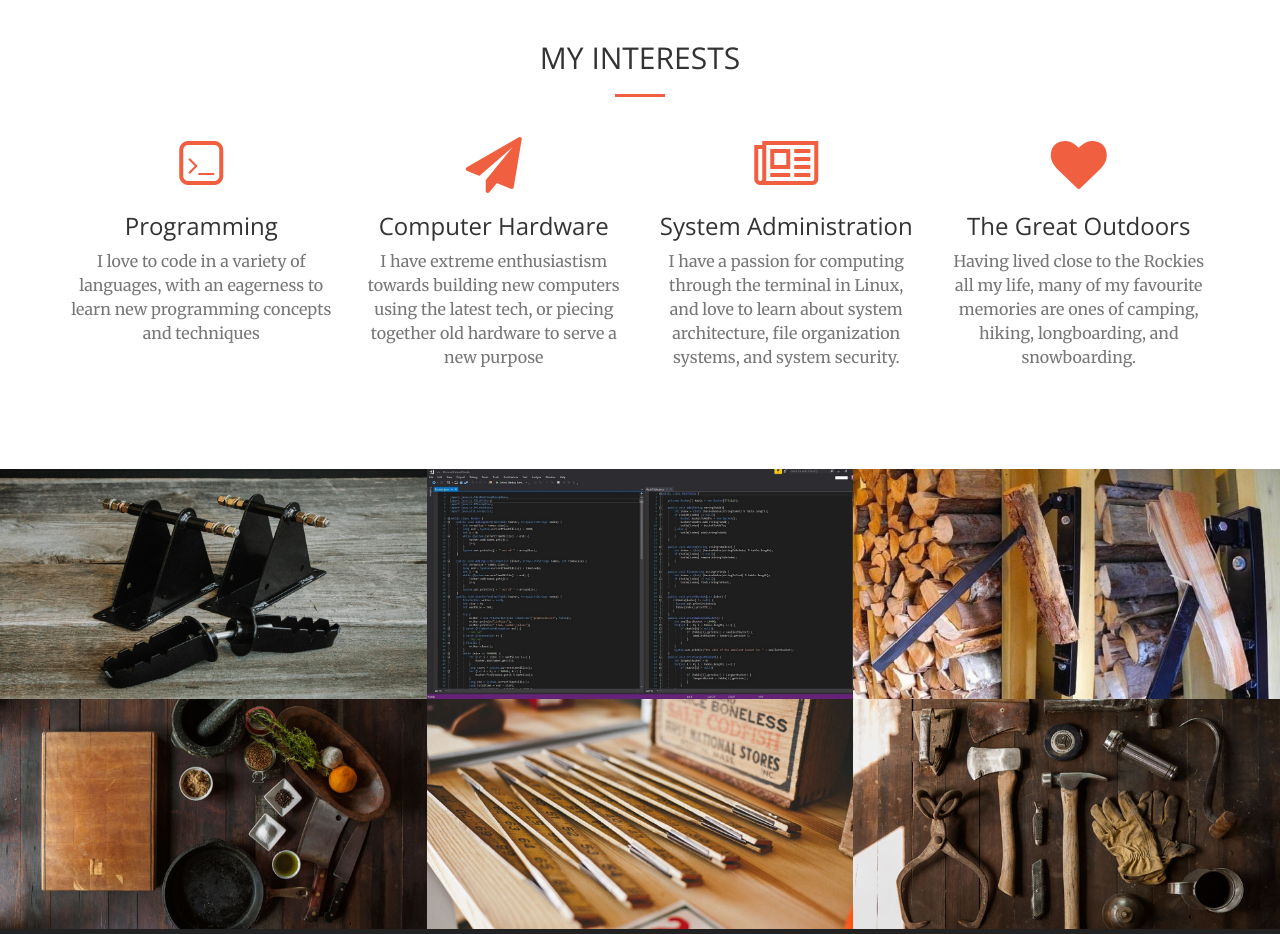
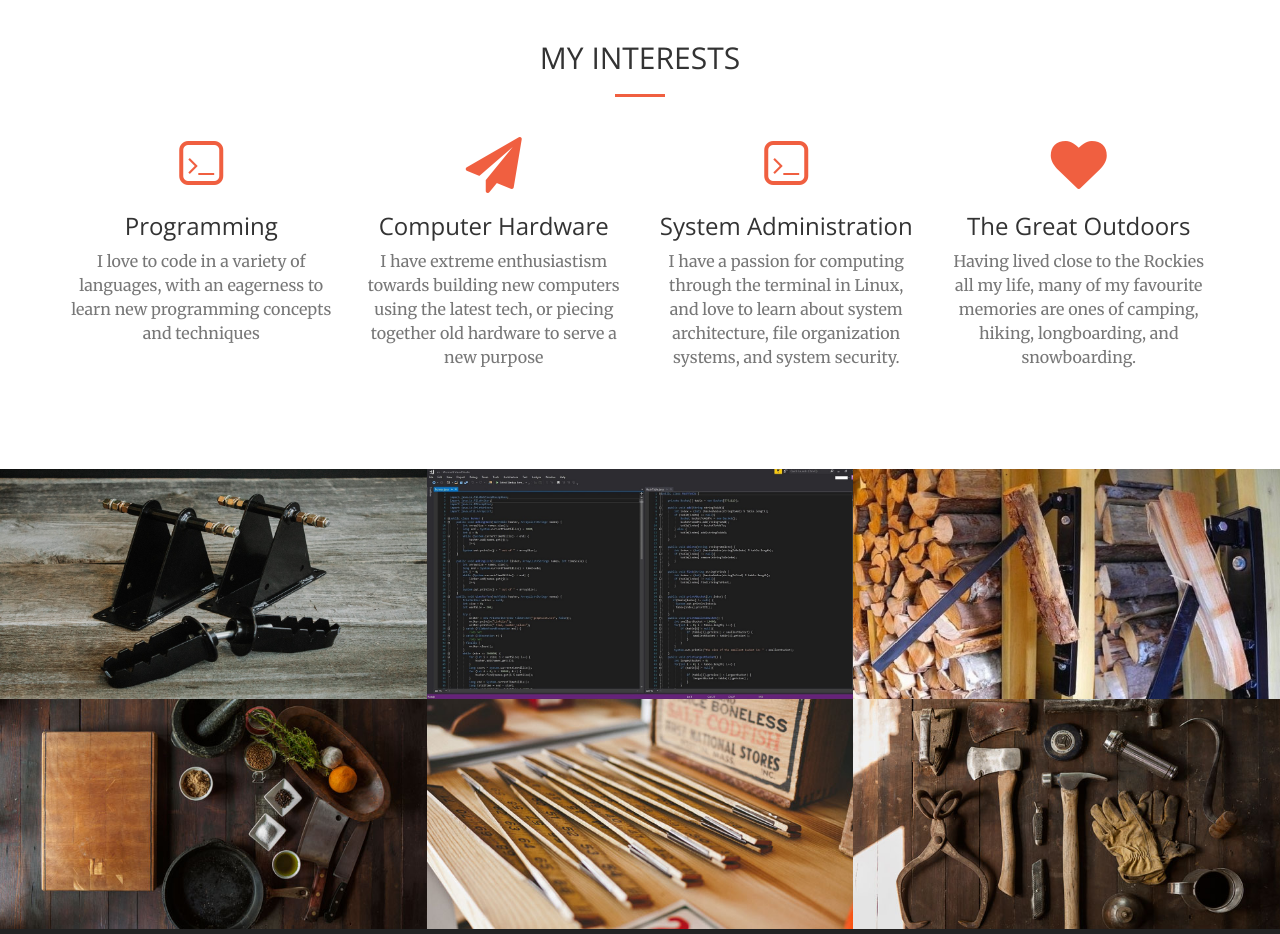
Before and after one commit to MXZTY/Maxwell, a website: page index.html in a window 1280 px wide. Shown: the part 1560-2494 px from the top of the page. Drawn offline with nearby package versions, Linux system fonts and the light colour scheme.

Commit message:
asdfasdf

```diff
--- a/index.html
+++ b/index.html
@@ -125,7 +125,10 @@
                 </div>
                 <div class="col-lg-3 col-md-6 text-center">
                     <div class="service-box">
-                        <i class="fa fa-4x fa-newspaper-o text-primary sr-icons"></i>
+                        <span class="fa-stack fa-2x">
+                            <i class="fa fa-square-o fa-stack-2x sr-icons text-primary"></i>
+                            <i class="fa fa-terminal fa-stack-1x fa-inverse sr-icons text-primary"></i>
+                        </span>
                         <h3>System Administration</h3>
                         <p class="text-muted">I have a passion for computing through the terminal in Linux, and love to learn about system architecture, file organization systems, and system security.   </p>
                     </div>
```
